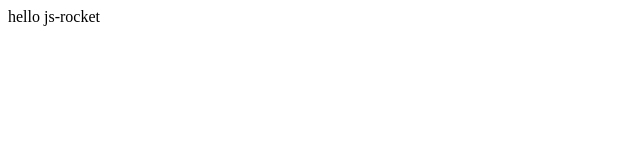
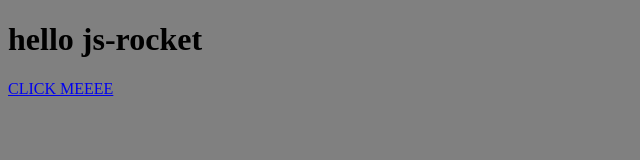
Before and after one commit to htunde/js-rocket, a plain HTML site: page index.html in a window 1280 px wide. Shown: the whole page, without its empty margins (0-640 px from the left). Drawn offline with Linux system fonts and the light colour scheme.

Commit message:
some car stuff

```diff
--- /dev/null
+++ b/css/styles.css
@@ -0,0 +1,3 @@
+body {
+background-color: grey;
+}
--- a/index.html
+++ b/index.html
@@ -1,5 +1,13 @@
-hello js-rocket
 
-<script type="text/javascript">
-console.log('hello there hi')
-</script>
+<!DOCTYPE html>
+<html>
+<head>
+  <title></title>
+  <script type="text/javascript" src='js/script.js'></script>
+  <link rel="stylesheet" type='text/css' href='css/styles.css'
+</head>
+<body>
+  <h1>hello js-rocket</h1>
+  <a href='#' onClick="car.fly();">CLICK MEEEE</a>
+</body>
+</html>
--- /dev/null
+++ b/js/script.js
@@ -0,0 +1,12 @@
+console.log('hello there hi')
+var car={
+  type:'small',
+  isTurnedOn: false,
+  seats: ['first','second', 'backseats'],
+  turnOn: function() {
+    this.isTurnedOn=true;
+  },
+  fly: function () {
+    alert("fly");
+  }
+}
```
